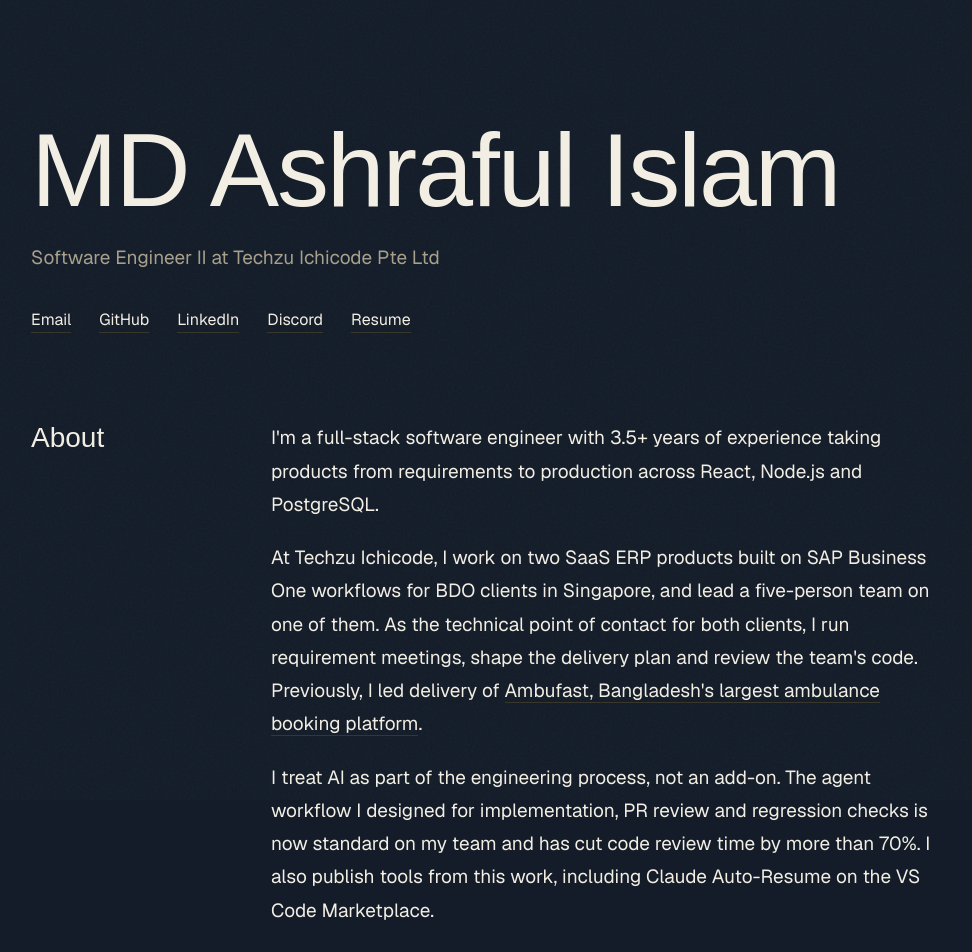
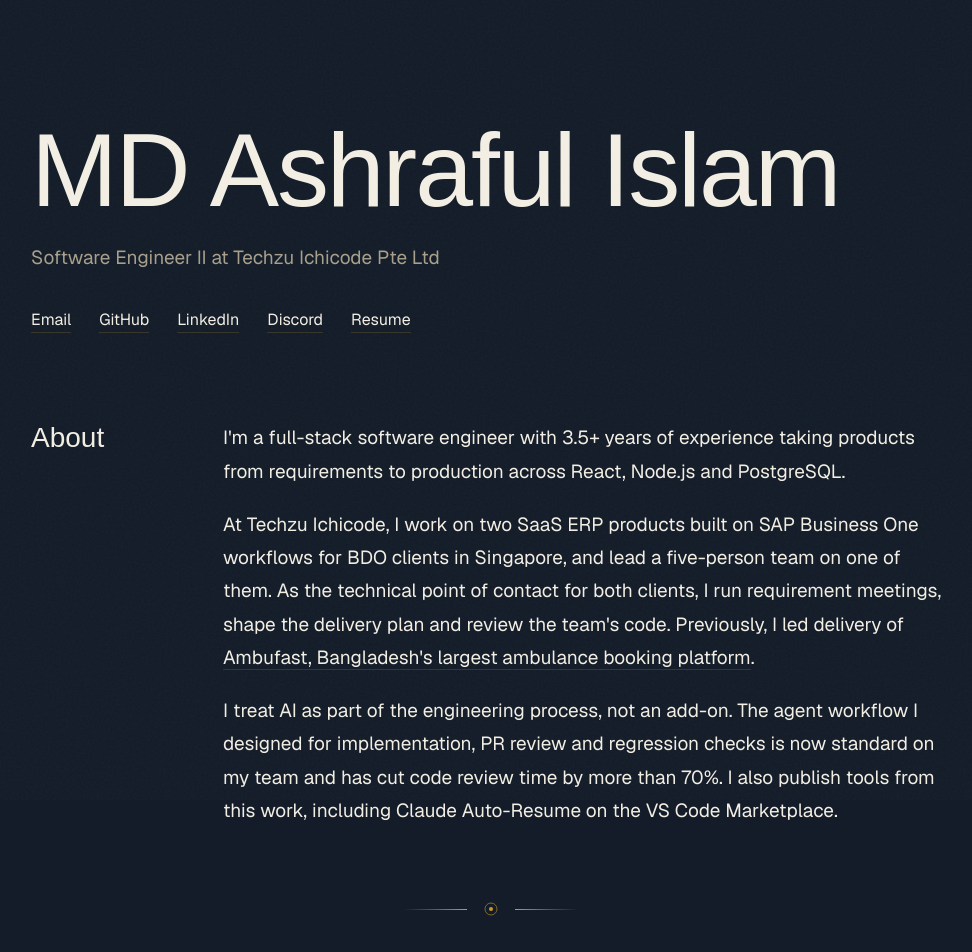
Before and after one commit to Srabon444/portfolio, a Next.js app: page /pro in a window 1280 px wide. Shown: the top 952 px of the page, without its empty margins (149-1121 px from the left). Built offline with nearby package versions, Linux system fonts and the light colour scheme; a web font is replaced by a local one.

Commit message:
Narrow the section label column on /pro so content gets more width

```diff
--- a/src/app/pro/pro.module.css
+++ b/src/app/pro/pro.module.css
@@ -72,8 +72,8 @@
 /* Label column on the left, content on the right; stacks on small screens. */
 .section {
   display: grid;
-  grid-template-columns: 200px minmax(0, 1fr);
-  gap: 16px 40px;
+  grid-template-columns: 160px minmax(0, 1fr);
+  gap: 16px 32px;
   margin-top: 72px;
 }
 
@@ -86,7 +86,7 @@
 }
 
 .prose {
-  max-width: 62ch;
+  max-width: 70ch;
   font-size: 19px;
   line-height: 1.75;
 }
@@ -194,7 +194,7 @@
 }
 
 .desc {
-  max-width: 62ch;
+  max-width: 70ch;
   margin: 8px 0 0;
   font-size: 16px;
 }
```
